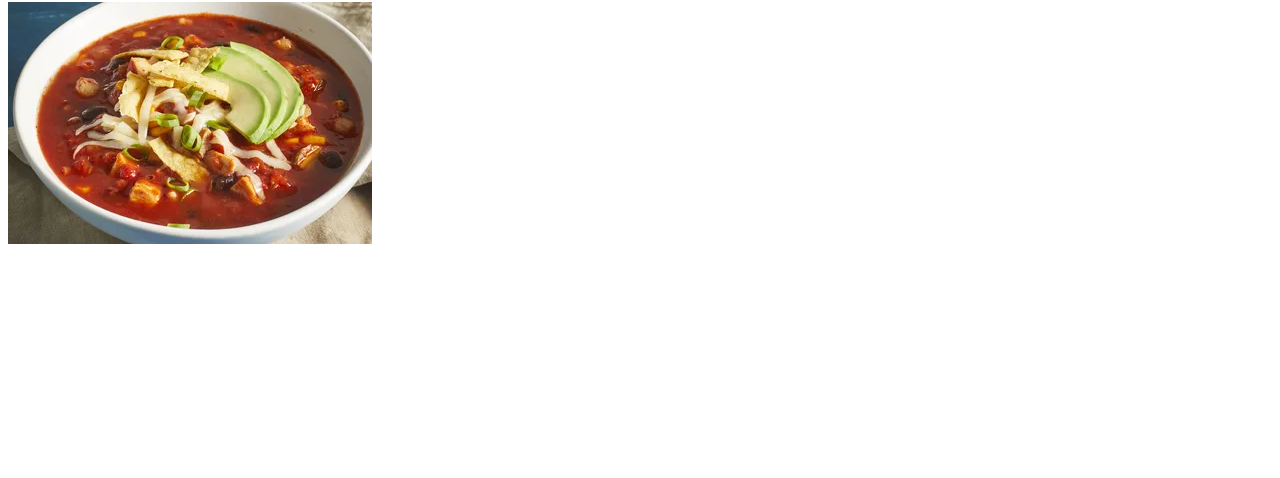
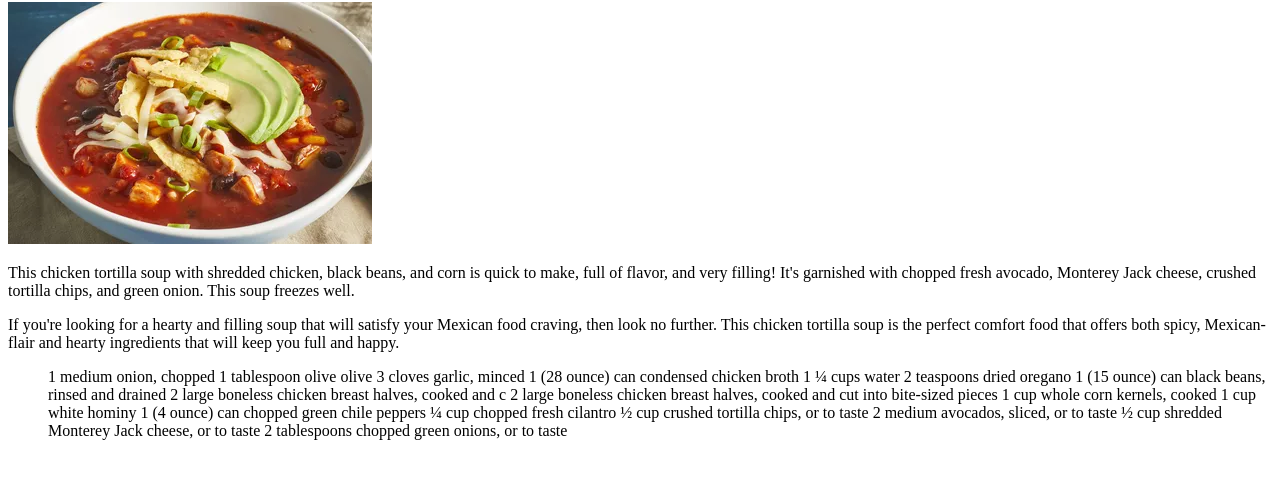
Before and after one commit to dejvid420/odin-recipes, a plain HTML site: page recipes/chicken-tortilla-soup.html in a window 1280 px wide. Shown: the part 78-556 px from the top of the page. Drawn offline with Linux system fonts and the light colour scheme.

Commit message:
fixed the unorderd list in tortilla-soup site

```diff
--- a/recipes/chicken-tortilla-soup.html
+++ b/recipes/chicken-tortilla-soup.html
@@ -12,6 +12,29 @@
       src="/recipes/images/13351-chicken-tortilla-soup-i-1x1-155-083b2ff53bc54a50a75069b9c690ea4b.webp"
       alt="Photo of a tasty chicken tortilla soup"
     />
+    <p>This chicken tortilla soup with shredded chicken, black beans, and corn is quick to make, full of flavor, and very filling! It's garnished with chopped fresh avocado, Monterey Jack cheese, crushed tortilla chips, and green onion. This soup freezes well.</p>
+    <p>If you're looking for a hearty and filling soup that will satisfy your Mexican food craving, then look no further. This chicken tortilla soup is the perfect comfort food that offers both spicy, Mexican-flair and hearty ingredients that will keep you full and happy.</p>
+    <ul>
+        <l>1 medium onion, chopped</l>
+        <l>1 tablespoon olive olive</l>
+        <l>3 cloves garlic, minced</l>
+        <l>1 (28 ounce) can condensed chicken broth</l>
+        <l>1 ¼ cups water</l>
+        <l>2 teaspoons dried oregano</l>
+        <l>1 (15 ounce) can black beans, rinsed and drained</l>
+        <l>2 large boneless chicken breast halves, cooked and c</l>
+        <l>2 large boneless chicken breast halves, cooked and cut into bite-sized pieces</l>
+        <l>1 cup whole corn kernels, cooked</l>
+        <l>1 cup white hominy</l>
+        <l>1 (4 ounce) can chopped green chile peppers</l>
+        <l>¼ cup chopped fresh cilantro</l>
+        <l>½ cup crushed tortilla chips, or to taste</l>
+        <l>2 medium avocados, sliced, or to taste</l>
+        <l>½ cup shredded Monterey Jack cheese, or to taste</l>
+        <l>2 tablespoons chopped green onions, or to taste</l>
+    </ul>
+    <ol>
 
+    </ol>
   </body>
 </html>
```
